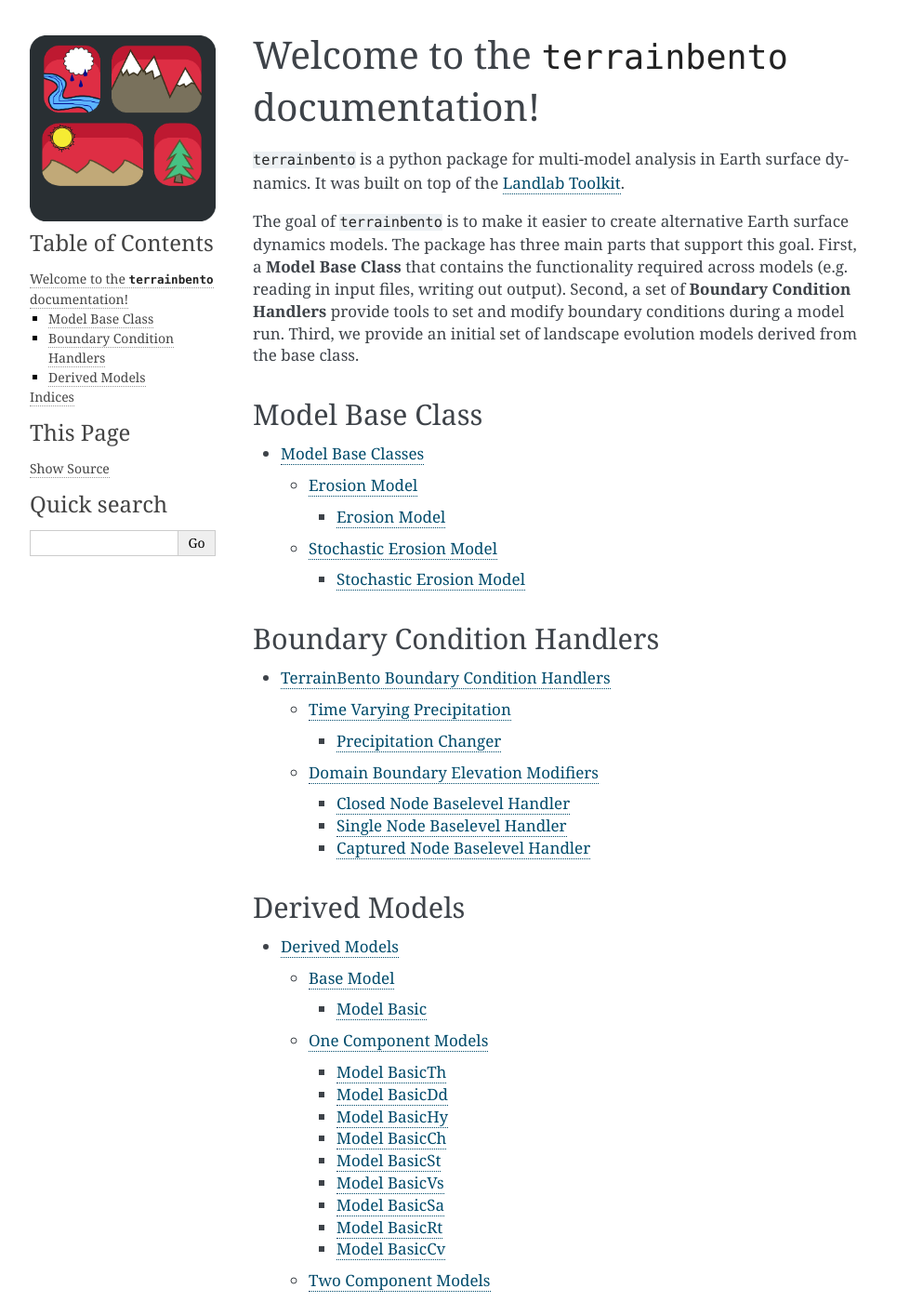
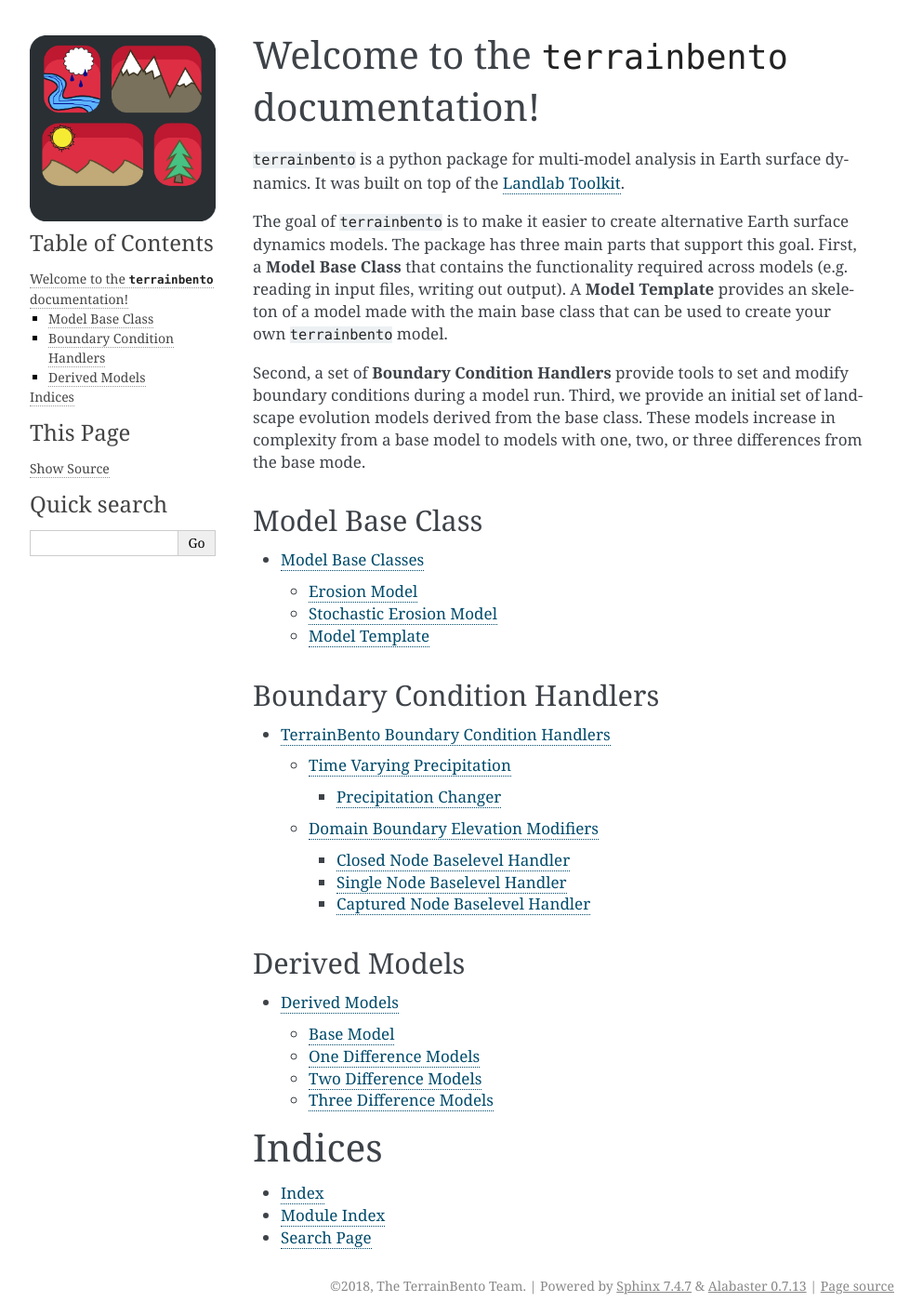
Before and after one commit to TerrainBento/terrainbento, a Sphinx documentation site: the page built from docs/index.rst, in a window 1280 px wide and 1400 px high. Shown: the whole window at 93% size, without its empty margins (148-1141 px from the left). Built offline with Sphinx 7.4.7, drawn with Linux system fonts in a browser that asks for light colours; some of the changed text lies outside the part shown.

Commit message:
updates to docs

```diff
--- a/docs/index.rst
+++ b/docs/index.rst
@@ -14,10 +14,16 @@ dynamics. It was built on top of the `Landlab Toolkit`_.
 The goal of ``terrainbento`` is to make it easier to create alternative Earth
 surface dynamics models. The package has three main parts that support this
 goal. First, a **Model Base Class** that contains the functionality required
-across models (e.g. reading in input files, writing out output). Second, a set
-of **Boundary Condition Handlers** provide tools to set and modify boundary
-conditions during a model run. Third, we provide an initial set of landscape
-evolution models derived from the base class.
+across models (e.g. reading in input files, writing out output). A **Model
+Template** provides an skeleton of a model made with the main base class that
+can be used to create your own ``terrainbento`` model.
+
+Second, a set of **Boundary Condition Handlers** provide tools to set and modify
+boundary conditions during a model run. Third, we provide an initial set of
+landscape evolution models derived from the base class. These models increase
+in complexity from a base model to models with one, two, or three differences
+from the base mode.
+
 
 Model Base Class
 ----------------
--- a/docs/source/terrainbento.derived_models.rst
+++ b/docs/source/terrainbento.derived_models.rst
@@ -18,7 +18,7 @@ Base Model
     terrainbento.derived_models.model_000_basic
 
 
-One Component Models
+One Difference Models
 --------------------
 
 .. toctree::
@@ -34,7 +34,7 @@ One Component Models
     terrainbento.derived_models.model_CCC_basicCv
 
 
-Two Component Models
+Two Difference Models
 --------------------
 
 .. toctree::
@@ -59,7 +59,7 @@ Two Component Models
     terrainbento.derived_models.model_C00_basicRtSa
 
 
-Three Component Models
+Three Difference Models
 ----------------------
 
 .. toctree::
```
Also changed, not shown: other parts of docs/index.rst (+1 -1 lines), docs/source/terrainbento.base_class.model_template.rst (added, +7 -0 lines), docs/source/terrainbento.base_class.rst (+9 -11 lines).
